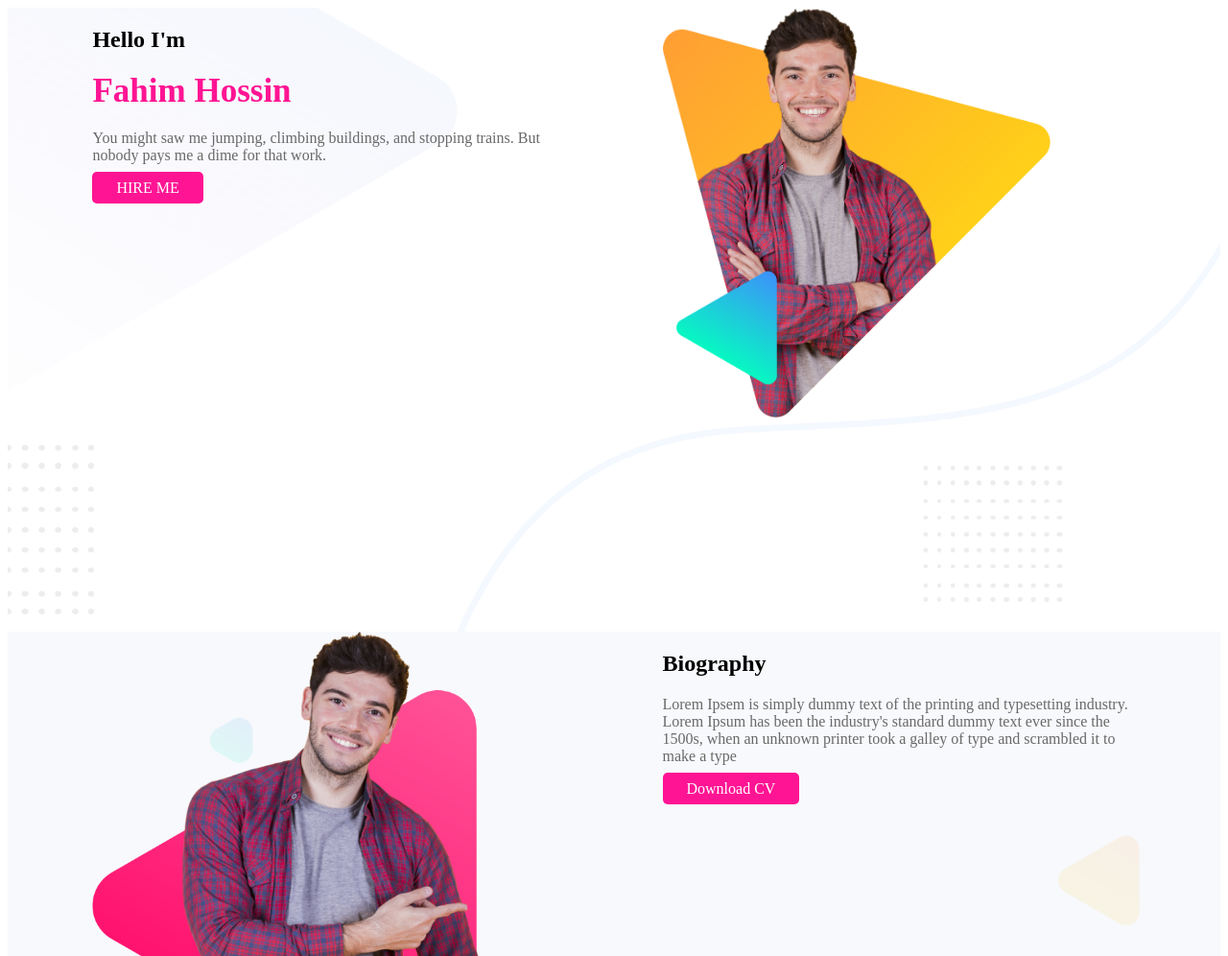
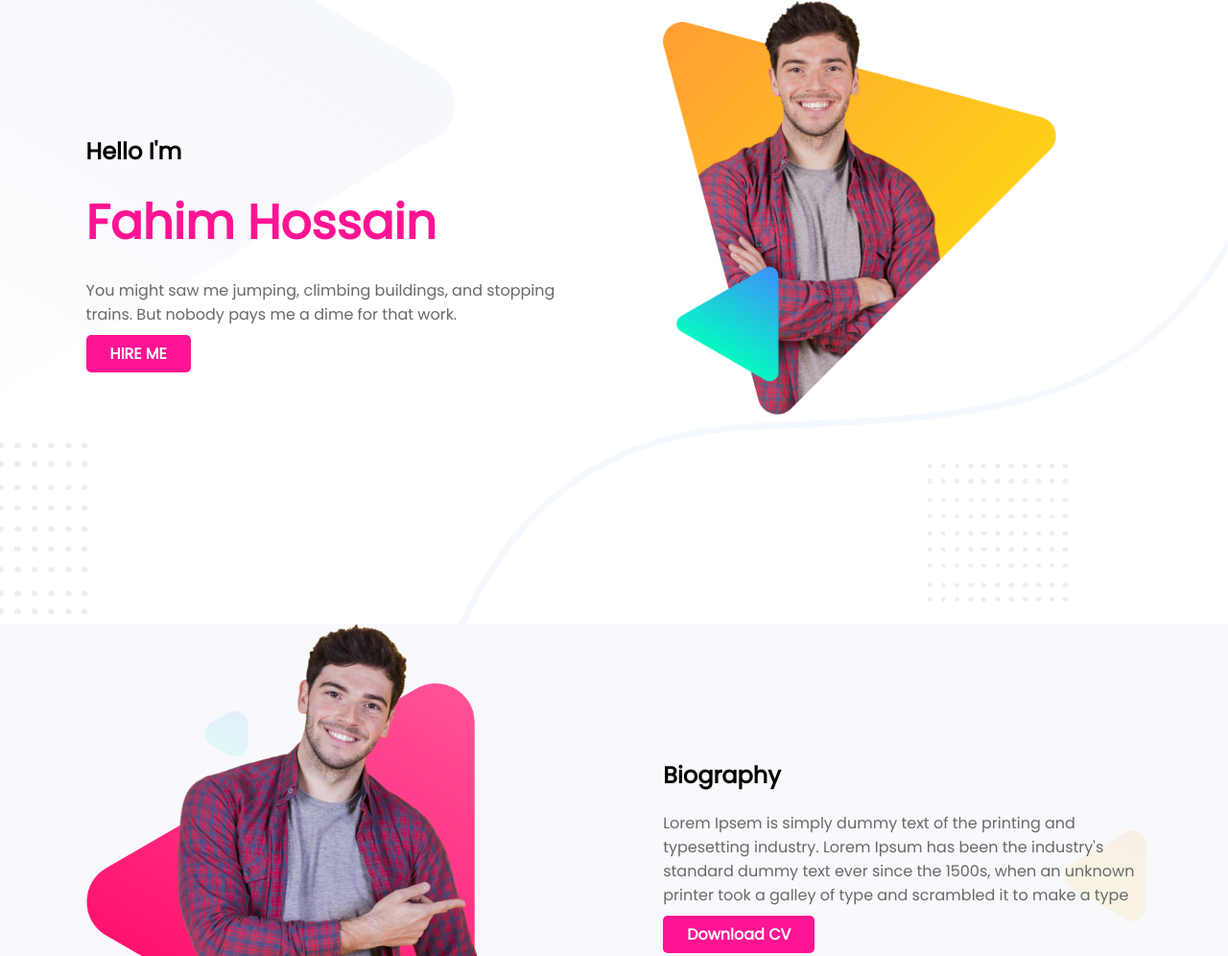
Before and after one commit to fahim2k29/personal-web, a plain HTML site: page index.html in a window 1280 px wide. Shown: the top 996 px of the page at 96% size. Drawn offline with Linux system fonts and the light colour scheme.

Commit message:
Finished Personal Website

```diff
--- a/index.html
+++ b/index.html
@@ -9,9 +9,9 @@
 </head>
 <body>
    <section class="top-banner">
-     <div class="half-width">
+     <div id="top" class="half-width">
         <h2>Hello I'm</h2>
-        <h1><span class="red-highlight">Fahim Hossin</span> </h1>
+        <h1><span class="red-highlight"> <b> Fahim Hossain</b></span> </h1>
         <p>You might saw me jumping, climbing buildings, and stopping trains. But nobody pays me a dime for that work.</P>
         <a class="link-button" target="_blank" href="https://www.linkedin.com/in/md-fahim-hossain-aab846143">HIRE ME</a>
      </div>
@@ -24,7 +24,7 @@
     <div class="half-width" >
         <img src="images/peter_dream.png" alt="">
     </div>
-    <div class="half-width" >
+    <div id="middle" class="half-width" >
         <h1>Biography</h1>
         <p>Lorem Ipsem is simply dummy text of the printing and typesetting industry. Lorem Ipsum has been the industry's standard dummy text ever since the 1500s, when an unknown printer took a galley of type and scrambled it to make a type</p>
         <a class="link-button" target="_blank" href="https://www.linkedin.com/in/md-fahim-hossain-aab846143">Download CV</a>
--- a/style.css
+++ b/style.css
@@ -1,13 +1,17 @@
 body{
-    font-family: 'Poppins', ;
+    margin: 0;
+    font-family: 'Poppins' ;
 }
 p{
     color: dimgray;
 }
 .red-highlight{
     color: deeppink;
-    font-size: 35px;
+    font-size: 50px;
     font-weight: bolder;
+}
+#top{
+margin-top: 120px;
 }
 .half-width{
     width: 40%;
@@ -35,7 +39,8 @@ section{
     padding: 8px 25px;
     border-radius: 5px;
     color: white;
-    font-weight: 500;
+    font-weight: 700;
+
 }
 .link-button:hover{
     font-size: 40px;
@@ -44,6 +49,9 @@ section{
     background-repeat: no-repeat;
     background-image: url(images/biography-bg.png);
     background-size: 100%;
+}
+#middle{
+    margin-top: 120px;
 }
 .work{
     text-align: center;
@@ -58,7 +66,6 @@ section{
 .one-third-width img{
     width: 100%;
 }
-
 
 .latest-work{
     background-repeat: no-repeat;
@@ -83,7 +90,7 @@ section{
 }
 .contact:hover{
     background-color: greenyellow;
-    font-size: 30px;
+    font-size: 20px;
 }
 .media{
     height: 100px;
```
